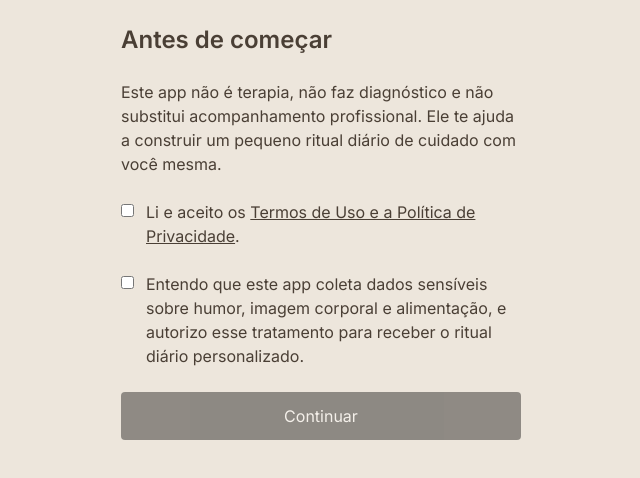
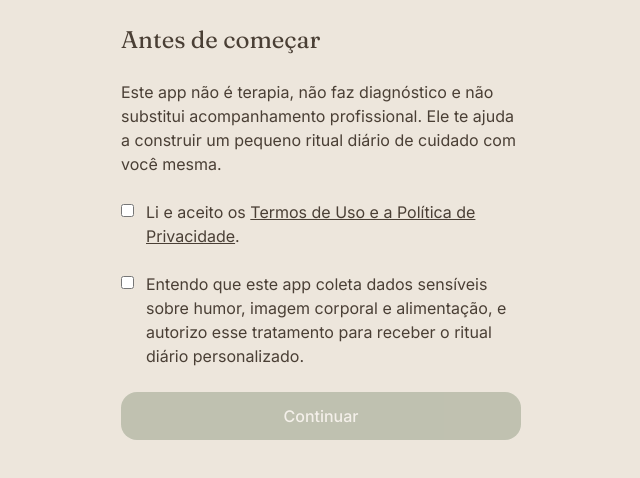
Before and after one commit to luisf66452/mulheres, a Next.js app: page /onboarding in a window 1280 px wide. Shown: the top 478 px of the page, without its empty margins (319-959 px from the left). Built offline with nearby package versions, Linux system fonts and the light colour scheme.

Commit message:
style: aplicar identidade visual Manhã de Domingo em /onboarding

```diff
--- a/src/app/onboarding/page.tsx
+++ b/src/app/onboarding/page.tsx
@@ -2,6 +2,7 @@
 
 import { useState, useTransition } from 'react';
 import { registrarConsentimento } from './actions';
+import Botao from '@/app/components/Botao';
 
 export default function OnboardingPage() {
   const [aceitouTermos, setAceitouTermos] = useState(false);
@@ -23,13 +24,13 @@ export default function OnboardingPage() {
 
   return (
     <main className="mx-auto max-w-md space-y-6 p-6">
-      <h1 className="text-2xl font-semibold">Antes de começar</h1>
-      <p>
+      <h1 className="font-display text-2xl text-texto">Antes de começar</h1>
+      <p className="text-texto">
         Este app não é terapia, não faz diagnóstico e não substitui acompanhamento profissional.
         Ele te ajuda a construir um pequeno ritual diário de cuidado com você mesma.
       </p>
 
-      <label className="flex items-start gap-3">
+      <label className="flex items-start gap-3 text-texto">
         <input
           type="checkbox"
           checked={aceitouTermos}
@@ -41,7 +42,7 @@ export default function OnboardingPage() {
         </span>
       </label>
 
-      <label className="flex items-start gap-3">
+      <label className="flex items-start gap-3 text-texto">
         <input
           type="checkbox"
           checked={aceitouDadosSensiveis}
@@ -54,15 +55,11 @@ export default function OnboardingPage() {
         </span>
       </label>
 
-      {erro && <p className="text-red-600">{erro}</p>}
+      {erro && <p className="text-alerta">{erro}</p>}
 
-      <button
-        disabled={!podeContinuar || enviando}
-        onClick={handleContinuar}
-        className="w-full rounded bg-black p-3 text-white disabled:opacity-40"
-      >
+      <Botao disabled={!podeContinuar || enviando} onClick={handleContinuar}>
         {enviando ? 'Enviando...' : 'Continuar'}
-      </button>
+      </Botao>
     </main>
   );
 }
```
